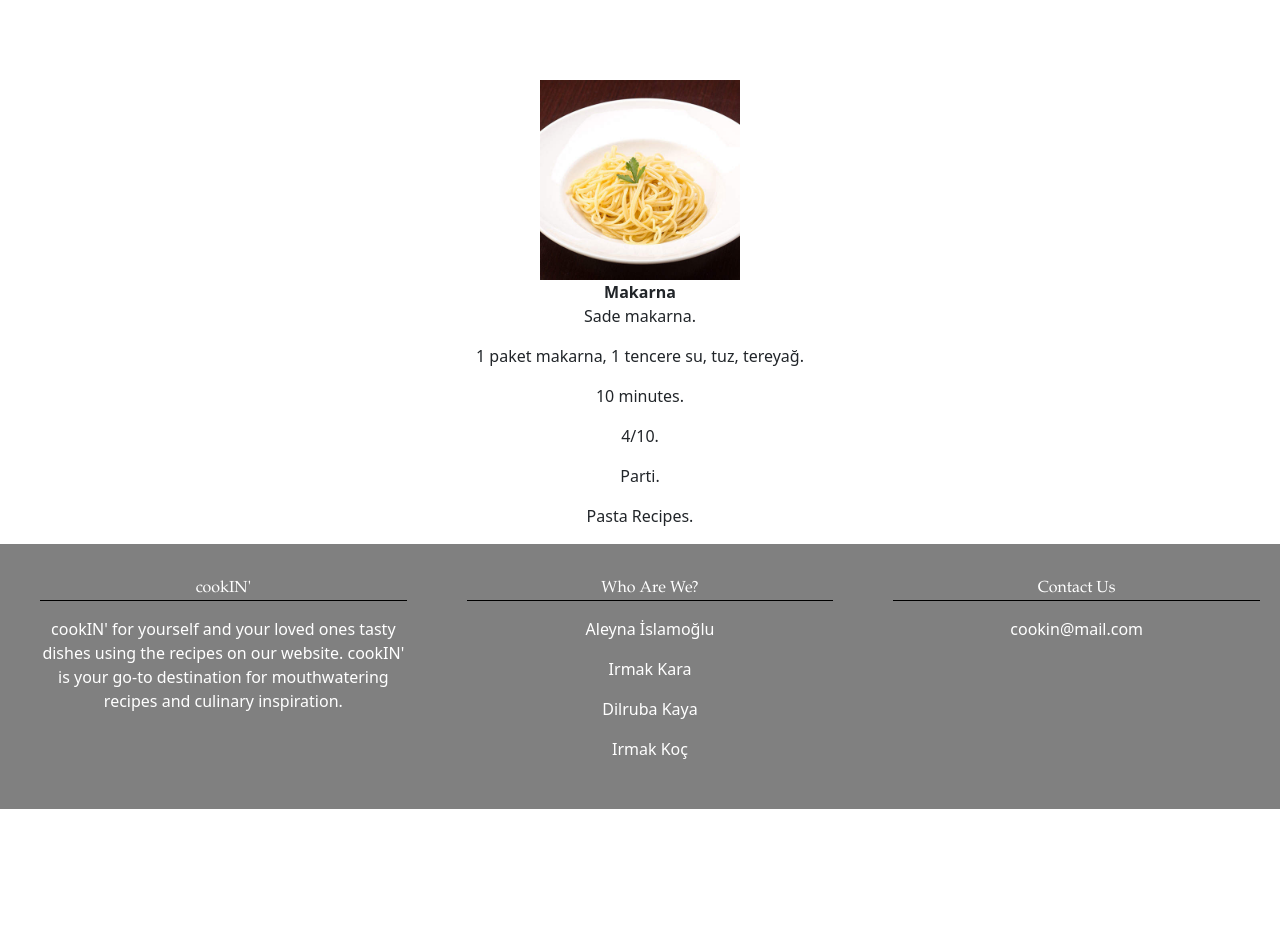
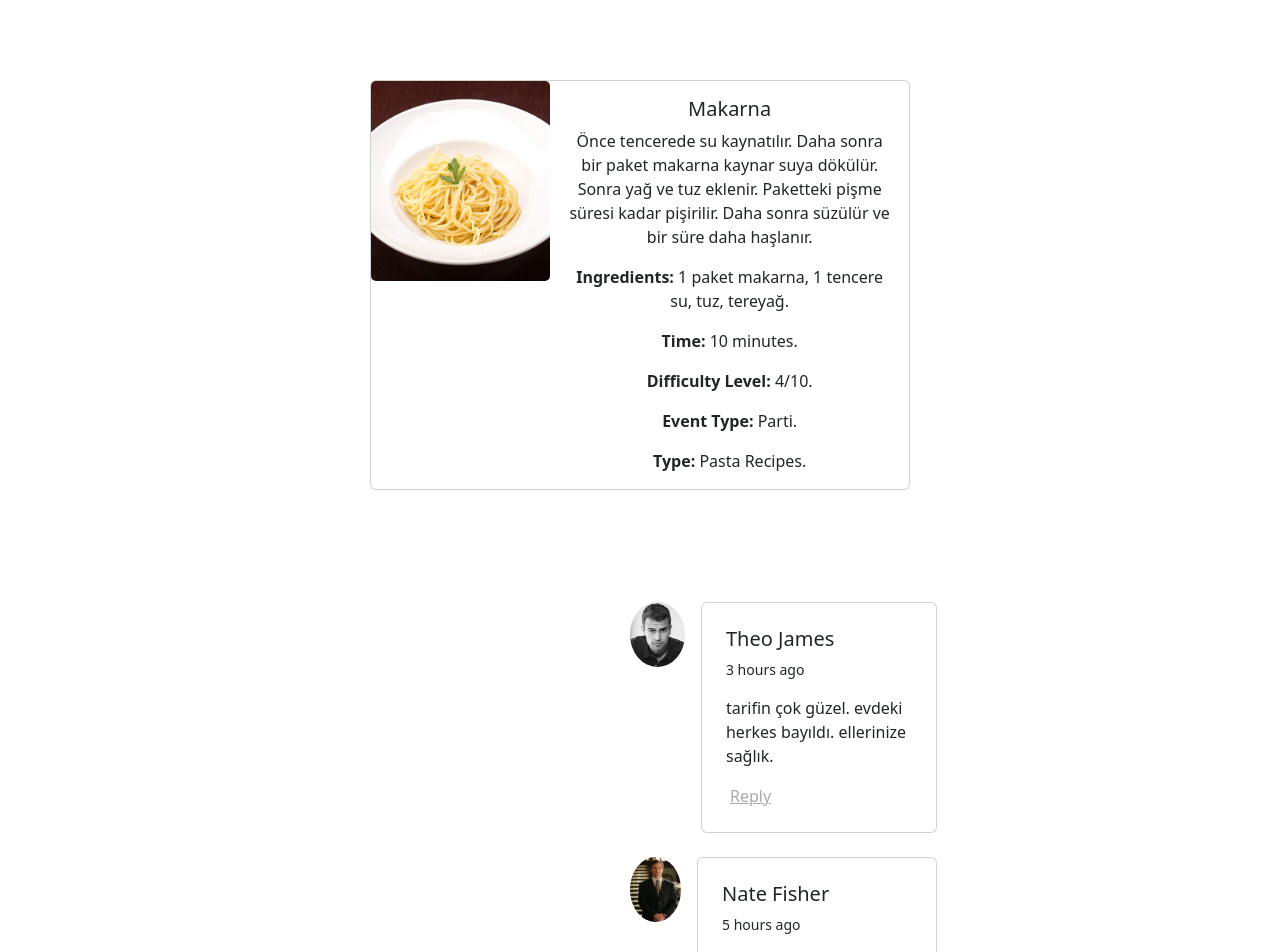
Before and after one commit to irmakkara/cookIN-, a React (Create React App) app: page /Recipe1 in a window 1280 px wide. Shown: the part 120-1072 px from the top of the page. Before the commit the page ends 929 px from the top, so only its background shows below. Built offline with nearby package versions, Linux system fonts and the light colour scheme.

Commit message:
src/App.css

```diff
--- a/src/App.css
+++ b/src/App.css
@@ -163,3 +163,24 @@
 .col.mb-4 {
   margin-left: 20px;
 }
+
+.svdrcps{
+  margin-top: 100px;
+  display: flex;
+  flex-direction: column;
+  align-items: center;
+  text-align: center;
+  margin-bottom: 20px;
+}
+
+.comments{
+  margin-left: 500px;
+}
+
+.link-muted {
+  color: #aaa;
+}
+
+.link-muted:hover {
+  color: #1266f1;
+}
--- a/src/Recipe1.js
+++ b/src/Recipe1.js
@@ -1,9 +1,12 @@
 import React, { useState } from 'react';
 import { Link } from 'react-router-dom';
 import { Navbar, Nav, NavDropdown } from 'react-bootstrap';
+import { Card } from 'react-bootstrap';
 import 'bootstrap/dist/css/bootstrap.min.css';
 import cookINlogo from './images/cookINlogo.png';
 import sademakarna from './images/sademakarna.png';
+import nate from './images/natefisher.png';
+import theo from './images/theo.png';
 import './App.css';
 
 function Recipe1() {
@@ -11,7 +14,7 @@ function Recipe1() {
         {
             id: 1,
             title: "Makarna",
-            summary: "Sade makarna.",
+            summary: "Önce tencerede su kaynatılır. Daha sonra bir paket makarna kaynar suya dökülür. Sonra yağ ve tuz eklenir. Paketteki pişme süresi kadar pişirilir. Daha sonra süzülür ve bir süre daha haşlanır.",
             ingridients: "1 paket makarna, 1 tencere su, tuz, tereyağ.",
             eventType: "Parti.",
             type: "Pasta Recipes.",
@@ -59,23 +62,70 @@ function Recipe1() {
           </form>
         </Navbar.Collapse>
     </Navbar>
-            <div className='savedRecipes' id='root'>
-                {recipes.map(recipe => (
-                    <div key={recipe.id}>
-                      <div>
-                        <img src={recipe.imgURL} className='homepageimages'alt=''/>
+    <div className='svdrcps' id='root'>
+            {recipes.map(recipe => (
+                <Card key={recipe.id} style={{ maxWidth: '540px' }} className="mb-3">
+                    <div className="row g-0">
+                        <div className="col-md-4">
+                            <Card.Img src={recipe.imgURL} className='homepageimages' alt='' />
+                        </div>
+                        <div className="col-md-8">
+                            <Card.Body>
+                                <Card.Title>{recipe.title}</Card.Title>
+                                <Card.Text>{recipe.summary}</Card.Text>
+                                <Card.Text><strong>Ingredients:</strong> {recipe.ingridients}</Card.Text>
+                                <Card.Text><strong>Time:</strong> {recipe.time}</Card.Text>
+                                <Card.Text><strong>Difficulty Level:</strong> {recipe.difficultiyLevel}</Card.Text>
+                                <Card.Text><strong>Event Type:</strong> {recipe.eventType}</Card.Text>
+                                <Card.Text><strong>Type:</strong> {recipe.type}</Card.Text>
+                            </Card.Body>
+                        </div>
+                    </div>
+                </Card>
+            ))}
+      </div>
+      <section>
+        <div className='comments'>
+        <div className="container my-5 py-5 text-body">
+          <div className="row d-flex justify-content-center">
+            <div className="col-md-11 col-lg-9 col-xl-7">
+                <div className="d-flex flex-start mb-4">
+                    <img className="rounded-circle shadow-1-strong me-3"
+                      src={theo} alt="avatar" width="65"
+                      height="65"
+                    />
+                    <div className="card w-100" style={{ maxWidth: '1000px' , maxHeight: '1000px'}}>
+                        <div className="card-body p-4">
+                            <div className="">
+                              <h5>Theo James</h5>
+                              <p className="small">3 hours ago</p>
+                              <p>tarifin çok güzel. evdeki herkes bayıldı. ellerinize sağlık.</p>
+                                <a href="#!" className="link-muted"><i className="fas fa-reply me-1"></i> Reply</a>
+                            </div>
+                        </div>
+                    </div>
+                </div>
+                <div className="d-flex flex-start">
+                    <img className="rounded-circle shadow-1-strong me-3"
+                      src={nate} alt="avatar" width="65"
+                      height="65"
+                    />
+                    <div className="card w-100" style={{ maxWidth: '1000px', maxHeight: '1000px' }}>
+                      <div className="card-body p-4" >
+                        <div className="">
+                          <h5>Nate Fisher</h5>
+                          <p className="small">5 hours ago</p>
+                          <p>çok faydalı bir tarif. bundan sonra hep kullanacağım.</p>
+                          <a href="#!" className="link-muted"><i className="fas fa-reply me-1"></i> Reply</a>
+                          </div>
+                        </div>
                       </div>
-                      <strong>{recipe.title}</strong>
-                      <p>{recipe.summary}</p>
-                      <p>{recipe.ingridients}</p>
-                      <p>{recipe.time}</p>
-                      <p>{recipe.difficultiyLevel}</p>
-                      <p>{recipe.eventType}</p>
-                      <p>{recipe.type}</p>
                     </div>
-                ))}
+                </div>
             </div>
-            <div>
+          </div>
+        </div>
+      </section>
       <div className="footer">
         <div className="footer-section">
           <p className="footerTitle">cookIN'</p>
@@ -94,8 +144,8 @@ function Recipe1() {
         </div>
       </div>
     </div>
-        </div>
     )
+
 }
 
 export default Recipe1;
```
Also changed, not shown: src/images/natefisher.png (added), src/images/theo.png (added).
